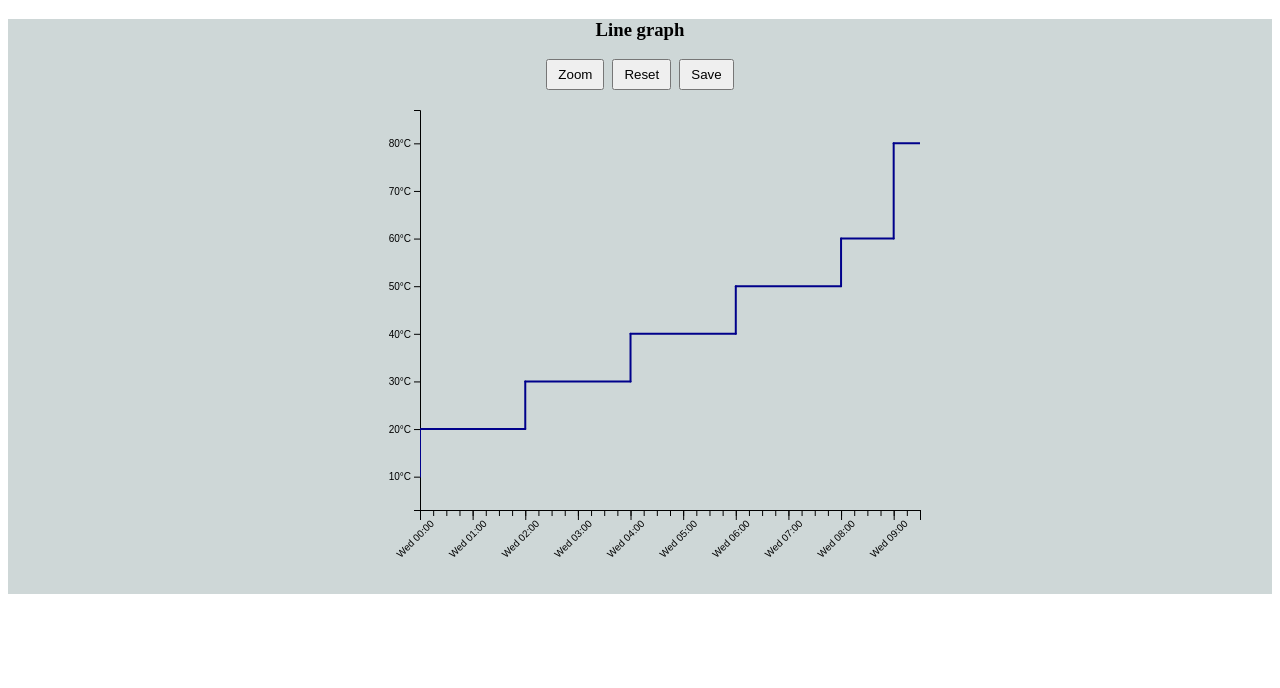
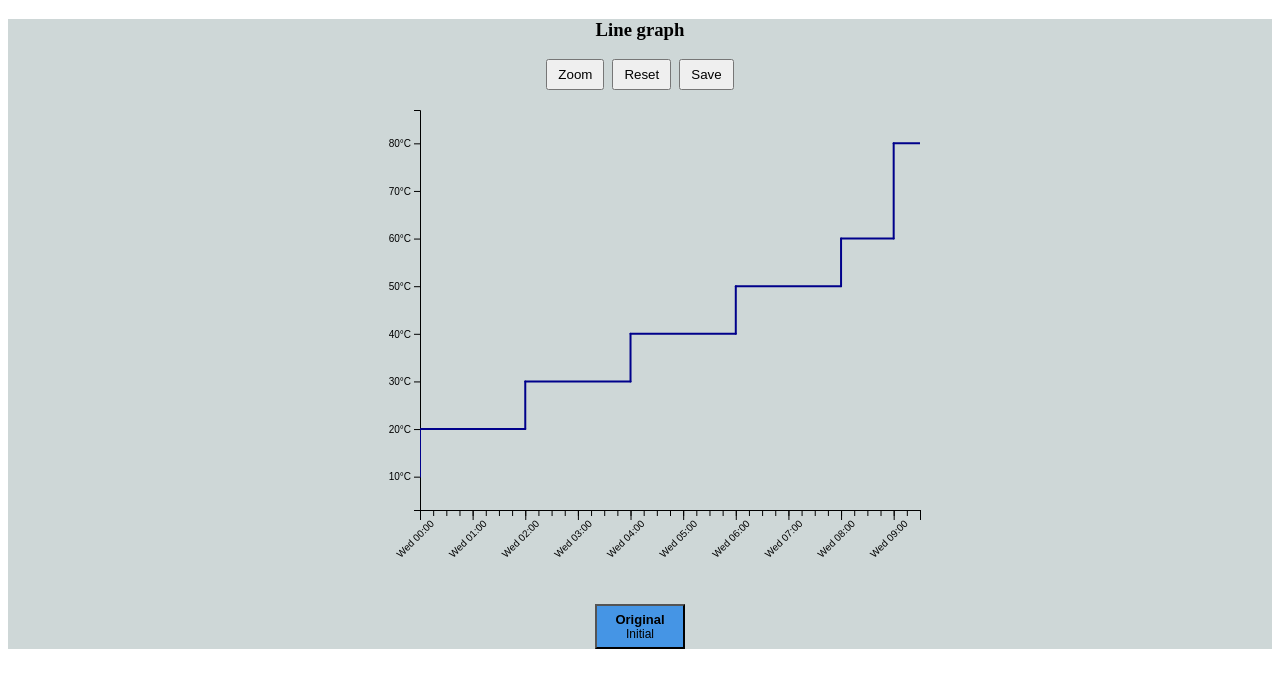
Before and after one commit to VishalR09/vue-project, a Vue app: page / in a window 1280 px wide. Shown: the top 688 px of the page. Built offline with nearby package versions, Linux system fonts and the light colour scheme.

Commit message:
ALL DONE

```diff
--- a/src/App.vue
+++ b/src/App.vue
@@ -2,25 +2,51 @@
   <div id="app">
     <h3>Line graph</h3>
 
-    <Chart :data="items" @save="storeUpdatedData" />
+    <Chart :data="states[activeIndex]" @save="saveState" />
+
+    <SaveButtons
+      :saves="saves"
+      :activeIndex="activeIndex"
+      @select="selectState"
+    />
   </div>
 </template>
 
 <script setup>
 import { ref } from "vue";
 import Chart from "./components/Chart.vue";
+import SaveButtons from "./components/saveButtons.vue";
 import rawData from "./server/chartData.json";
 
-const items = ref(
-  rawData.map((d) => ({
-    time: new Date(d.time),
-    value: d.value,
-  }))
-);
+const originalState = rawData.map((d) => ({
+  time: new Date(d.time),
+  value: d.value,
+}));
 
-function storeUpdatedData(updatedData) {
-  items.value = updatedData;
-  console.log("Saved in App.vue:", updatedData);
+const states = ref([originalState]);
+
+const saves = ref([{ label: "Original", time: "Initial" }]);
+
+const activeIndex = ref(0);
+
+function saveState(currentData) {
+  states.value.push(
+    currentData.map((d) => ({
+      time: new Date(d.time),
+      value: d.value,
+    }))
+  );
+
+  saves.value.push({
+    label: `Save ${saves.value.length}`,
+    time: new Date().toLocaleTimeString(),
+  });
+
+  activeIndex.value = states.value.length - 1;
+}
+
+function selectState(index) {
+  activeIndex.value = index;
 }
 </script>
 
--- a/src/components/Chart.vue
+++ b/src/components/Chart.vue
@@ -1,5 +1,6 @@
 <template>
   <div class="line-chart">
+    <!-- Existing buttons (Zoom / Reset / Save) -->
     <Buttons />
 
     <svg
@@ -10,6 +11,7 @@
         <Xaxis />
         <Yaxis />
 
+        <!-- Lines -->
         <g clip-path="url(#clip)">
           <Line
             v-for="(seg, i) in segments"
@@ -36,7 +38,7 @@
 </template>
 
 <script setup>
-import { provide, reactive, ref } from "vue";
+import { provide, reactive, ref, watch } from "vue";
 import * as d3 from "d3";
 
 import Xaxis from "./xaxis.vue";
@@ -49,6 +51,10 @@ import Pan from "./pan.vue";
 
 const emit = defineEmits(["save"]);
 
+const props = defineProps({
+  data: { type: Array, required: true },
+});
+
 const width = 500;
 const height = 400;
 const margin = { top: 20, right: 60, bottom: 80, left: 120 };
@@ -57,11 +63,37 @@ const fullXStart = new Date(2025, 0, 1, 0, 0);
 const fullXMinutes = 600;
 const fullYRange = 100;
 
-const props = defineProps({
-  data: { type: Array, required: true },
-});
+const points = reactive([]);
+const segments = reactive([]);
 
-const points = reactive(props.data.map((d) => ({ ...d })));
+function buildSegments() {
+  segments.length = 0;
+  for (let i = 0; i < points.length - 1; i++) {
+    const s = points[i];
+    const e = points[i + 1];
+    const m = { time: s.time, value: e.value };
+    segments.push({ start: s, end: m }, { start: m, end: e });
+  }
+}
+
+function loadData(data) {
+  points.length = 0;
+  data.forEach((d) => {
+    points.push({
+      time: new Date(d.time),
+      value: d.value,
+    });
+  });
+  buildSegments();
+}
+
+loadData(props.data);
+
+watch(
+  () => props.data,
+  (v) => loadData(v),
+  { deep: true }
+);
 
 const scales = reactive({ x: null, y: null });
 
@@ -70,9 +102,10 @@ function setScales(xDom, yDom) {
   scales.y = d3.scaleLinear().domain(yDom).range([height, 0]);
 }
 
-const xExtent = d3.extent(points, (d) => d.time);
-const yExtent = d3.extent(points, (d) => d.value);
+const xExtent = d3.extent(props.data, (d) => d.time);
+const yExtent = d3.extent(props.data, (d) => d.value);
 const pad = 0.1 * (yExtent[1] - yExtent[0]);
+
 setScales(xExtent, [yExtent[0] - pad, yExtent[1] + pad]);
 
 provide("scales", scales);
@@ -80,10 +113,24 @@ provide("width", width);
 provide("height", height);
 provide("margin", margin);
 provide("setScales", setScales);
-
 provide("fullXStart", fullXStart);
 provide("fullXMinutes", fullXMinutes);
 provide("fullYRange", fullYRange);
+
+function moveSegment(seg, { dx, dy }) {
+  /* Vertical segment → move Y */
+  if (seg.start.value === seg.end.value) {
+    seg.start.value += dy;
+    seg.end.value += dy;
+    return;
+  }
+
+  /* Horizontal segment → move X */
+  if (seg.start.time.getTime() === seg.end.time.getTime()) {
+    seg.start.time = new Date(seg.start.time.getTime() + dx);
+    seg.end.time = new Date(seg.end.time.getTime() + dx);
+  }
+}
 
 const zoomEnabled = ref(false);
 const zoomRef = ref(null);
@@ -106,39 +153,19 @@ provide("resetZoom", resetZoom);
 provide("zoomRef", zoomRef);
 provide("brushRef", brushRef);
 
-function MiddleSegments(arr) {
-  const segs = [];
-  for (let i = 0; i < arr.length - 1; i++) {
-    const s = arr[i];
-    const e = arr[i + 1];
-    const m = { time: s.time, value: e.value };
-    segs.push({ start: s, end: m }, { start: m, end: e });
-  }
-  return segs;
-}
-
-const segments = reactive(MiddleSegments(points));
-
-function moveSegment(seg, { dx, dy }) {
-  if (seg.start.value === seg.end.value) {
-    seg.start.value += dy;
-    seg.end.value += dy;
-    return;
-  }
-
-  if (seg.start.time.getTime() === seg.end.time.getTime()) {
-    seg.start.time = new Date(seg.start.time.getTime() + dx);
-    seg.end.time = new Date(seg.end.time.getTime() + dx);
-  }
-}
-
 function saveData() {
   emit(
     "save",
-    points.map((p) => ({ ...p }))
+    points.map((p) => ({
+      time: new Date(p.time),
+      value: p.value,
+    }))
   );
 }
+
 provide("saveData", saveData);
+
+defineExpose({ loadData });
 </script>
 
 <style scoped>
--- /dev/null
+++ b/src/components/saveButtons.vue
@@ -0,0 +1,52 @@
+<template>
+  <div class="save-btn-container">
+    <button
+      v-for="(s, i) in saves"
+      :key="i"
+      :class="{ active: activeIndex === i }"
+      @click="$emit('select', i)"
+    >
+      <div class="label">{{ s.label }}</div>
+      <div class="time">{{ s.time }}</div>
+    </button>
+  </div>
+</template>
+
+<script setup>
+defineProps({
+  saves: { type: Array, required: true },
+  activeIndex: { type: Number, required: true },
+});
+
+defineEmits(["select"]);
+</script>
+
+<style scoped>
+.save-btn-container {
+  display: flex;
+  gap: 8px;
+  justify-content: center;
+  margin-top: 10px;
+}
+
+button {
+  padding: 6px 10px;
+  cursor: pointer;
+  min-width: 90px;
+  text-align: center;
+}
+
+button.active {
+  background: #4595e5;
+  color: black;
+}
+
+.label {
+  font-weight: 550;
+  font-size: 13px;
+}
+
+.time {
+  font-size: 12px;
+}
+</style>
```
